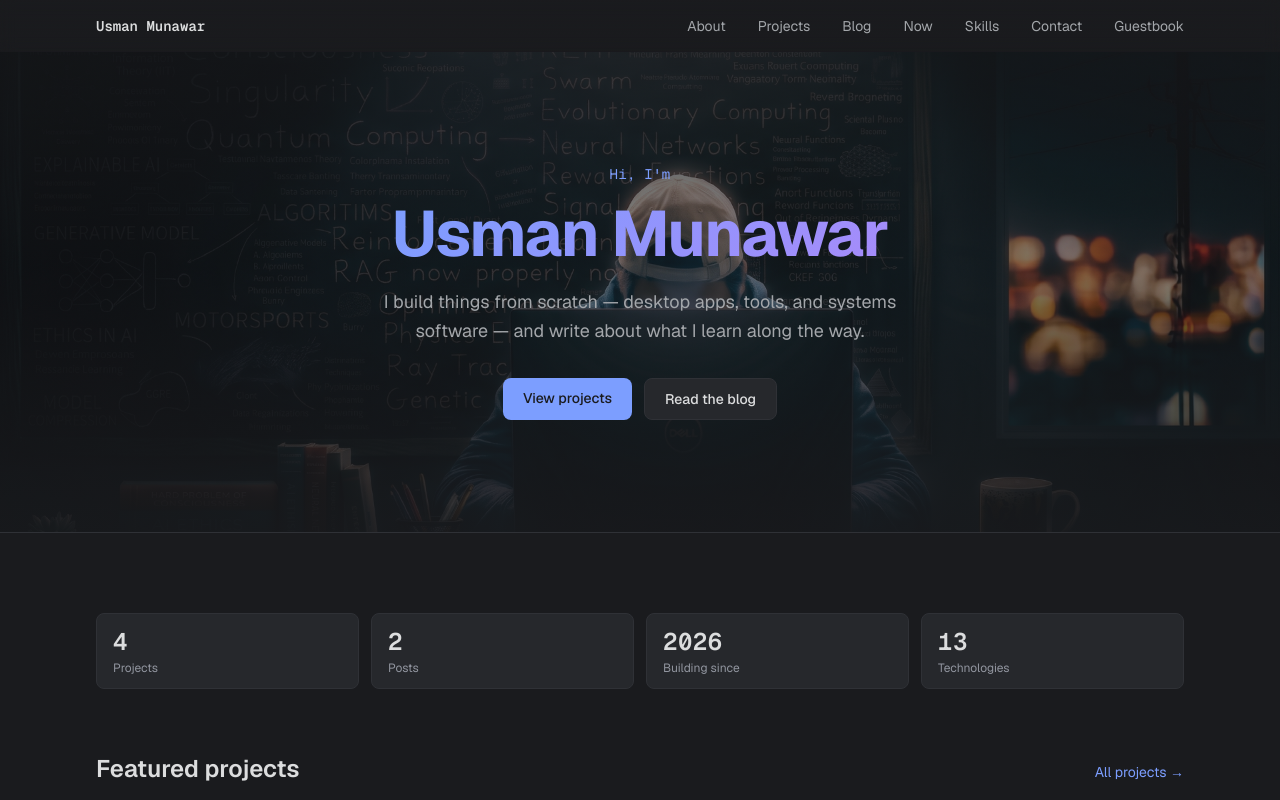
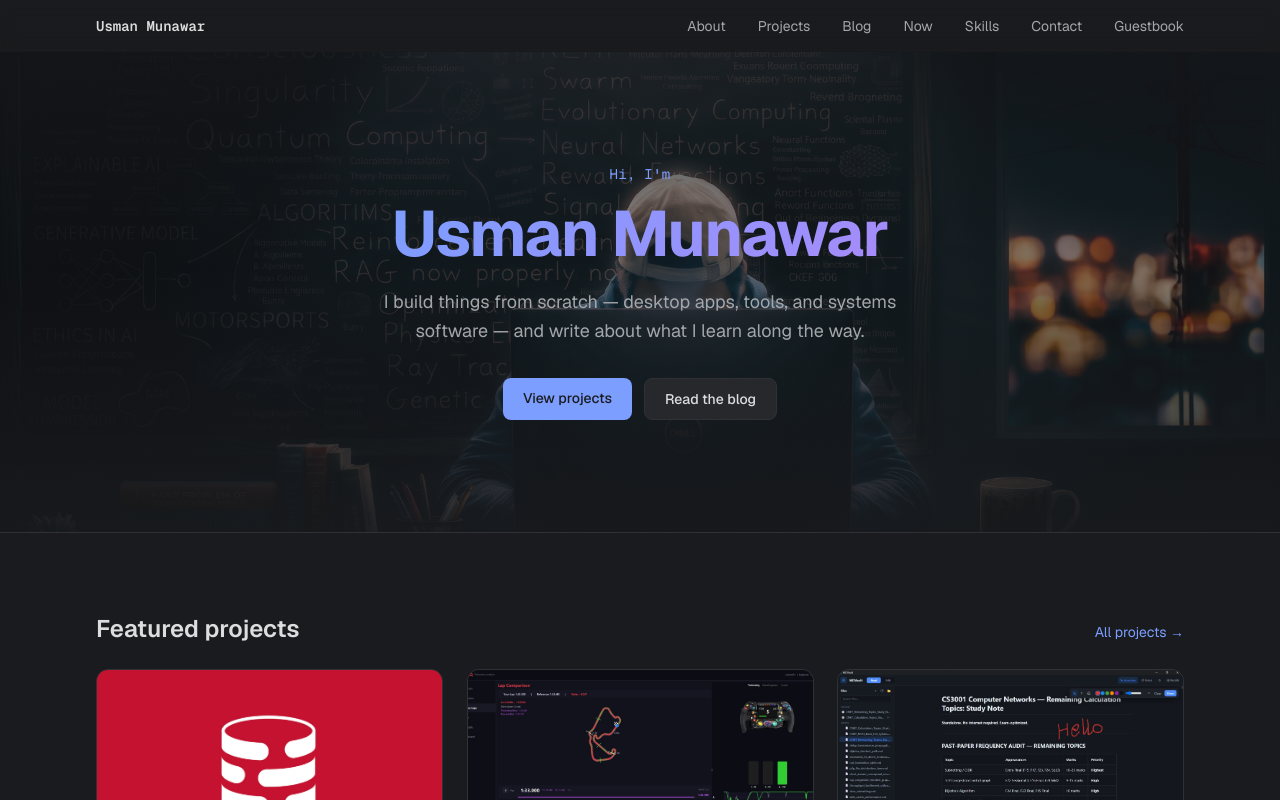
Before and after one commit to usmann-01/UsmanMunawar.dev, a Next.js app: page / in a window 1280 px wide. Shown: the top 800 px of the page. Built offline with nearby package versions, Linux system fonts and the light colour scheme; no server answers.

Commit message:
Revert "Add at-a-glance stat strip below the homepage hero"
This reverts commit 8568411fbec6ff5ad1ddd40a6bb45d64a82d5018.

```diff
--- a/app/page.tsx
+++ b/app/page.tsx
@@ -5,7 +5,6 @@ import { getAllProjects } from '@/lib/projects'
 import { PostCard } from '@/components/blog/PostCard'
 import { ProjectCard } from '@/components/projects/ProjectCard'
 import { GitHubActivity } from '@/components/home/GitHubActivity'
-import { StatStrip } from '@/components/home/StatStrip'
 import { ImagePlaceholder } from '@/components/ui/ImagePlaceholder'
 import { assetExists } from '@/lib/assets'
 import {
@@ -102,10 +101,6 @@ export default function Home() {
       </section>
 
       <div className="mx-auto w-full max-w-6xl px-4 py-16 sm:px-6 sm:py-20 lg:px-8">
-        {/* Compact "at a glance" stat strip — instant credibility signals
-            directly below the hero, before any prose. Build-time data only. */}
-        <StatStrip />
-
         {/* CR-006 — Featured projects, given first-class prominence. */}
         <section className="mb-20">
           <div className="mb-6 flex items-baseline justify-between">
--- a/components/home/StatStrip.tsx
+++ /dev/null
@@ -1,48 +0,0 @@
-import { getAllProjects } from '@/lib/projects'
-import { getAllPosts } from '@/lib/posts'
-
-interface Stat {
-  value: string
-  label: string
-}
-
-// Compact "at a glance" credibility strip below the hero. Pure server component:
-// every number is resolved at build time from the same content helpers the rest
-// of the site uses, so it ships no client JS.
-export function StatStrip() {
-  const projects = getAllProjects()
-  const posts = getAllPosts()
-
-  // Earliest project start year — "building since".
-  const startYear = Math.min(
-    ...projects.map((project) => new Date(project.startDate).getFullYear())
-  )
-
-  // Distinct tags across all projects (topics + tools).
-  const technologies = new Set(projects.flatMap((project) => project.tags)).size
-
-  const stats: Stat[] = [
-    { value: String(projects.length), label: projects.length === 1 ? 'Project' : 'Projects' },
-    { value: String(posts.length), label: posts.length === 1 ? 'Post' : 'Posts' },
-    { value: String(startYear), label: 'Building since' },
-    { value: String(technologies), label: 'Technologies' }
-  ]
-
-  return (
-    <section aria-label="At a glance" className="mb-16">
-      <div className="grid grid-cols-2 gap-3 sm:grid-cols-4">
-        {stats.map((stat) => (
-          <div
-            key={stat.label}
-            className="rounded-md border border-[var(--color-border)] bg-[var(--color-bg-subtle)] px-4 py-3"
-          >
-            <div className="font-mono text-2xl font-semibold tracking-[0.02em] text-[var(--color-text-primary)]">
-              {stat.value}
-            </div>
-            <div className="mt-0.5 text-xs text-[var(--color-text-muted)]">{stat.label}</div>
-          </div>
-        ))}
-      </div>
-    </section>
-  )
-}
```
